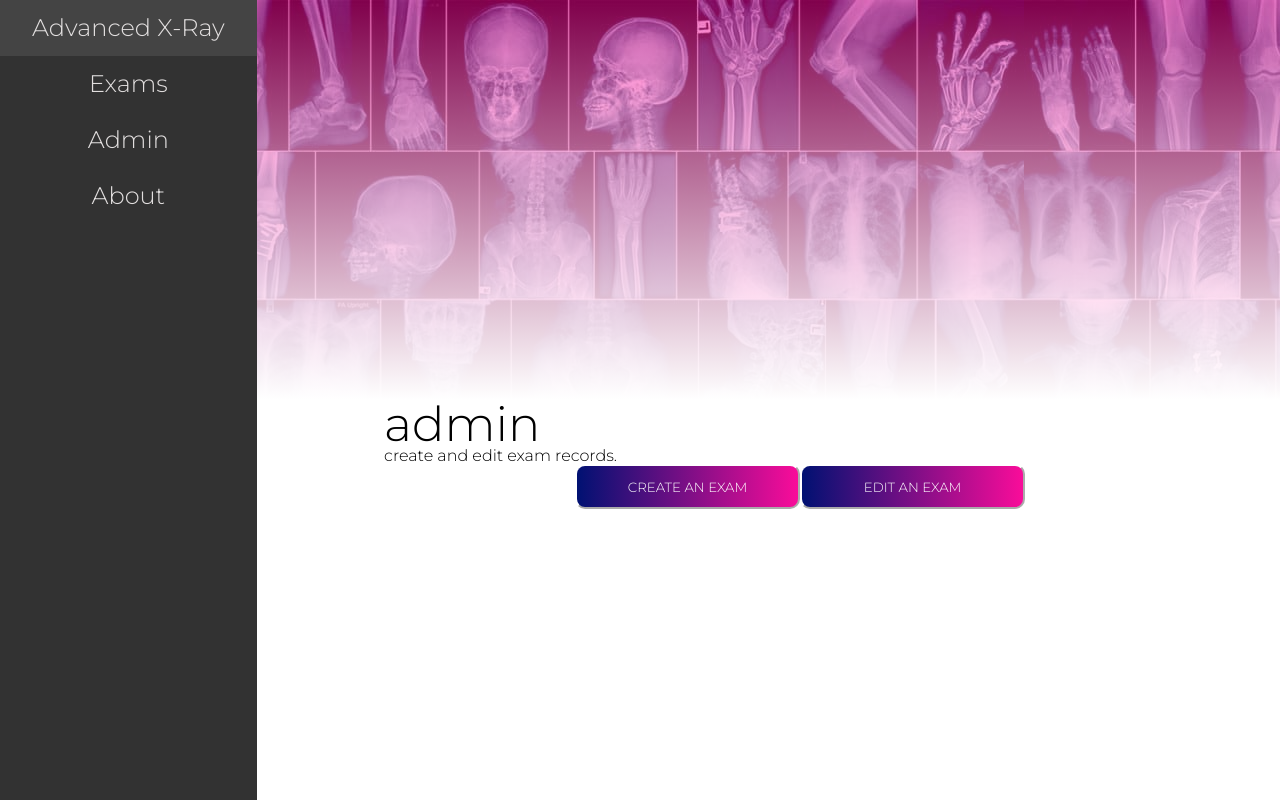
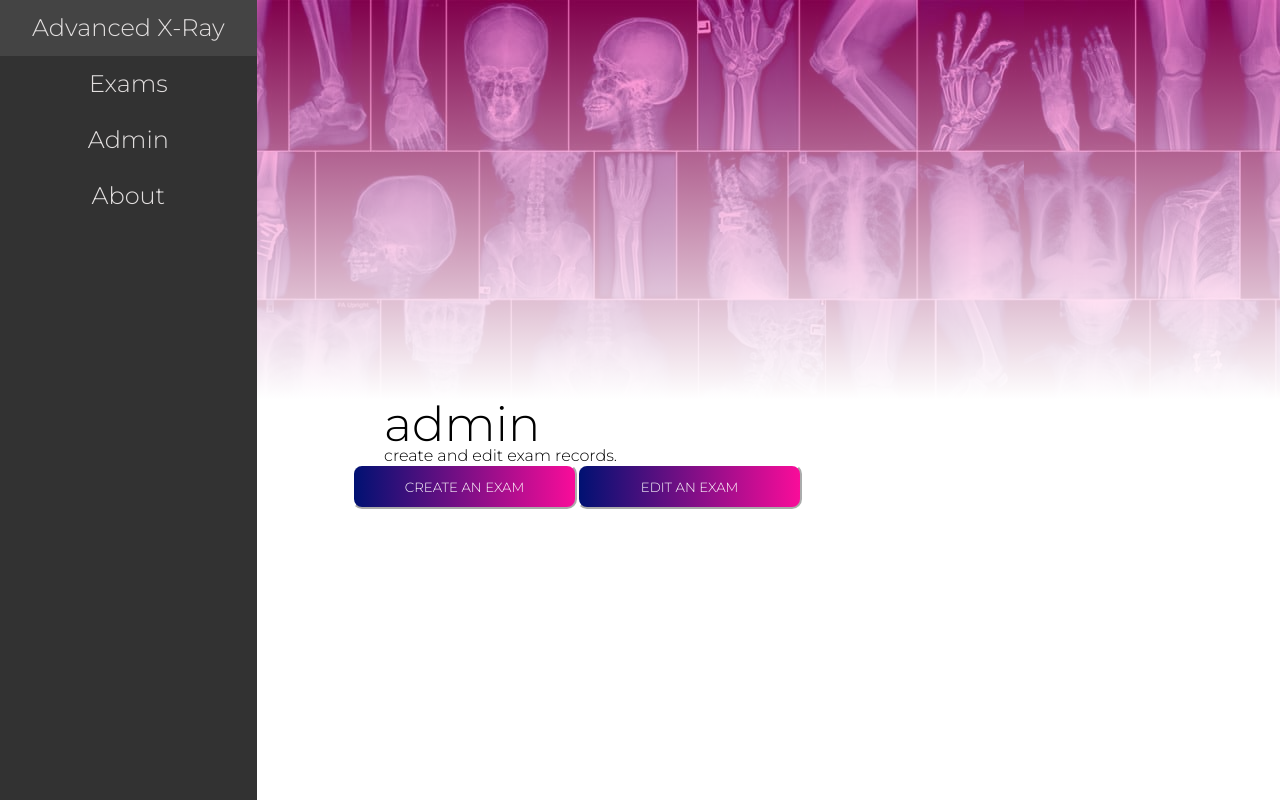
Before and after one commit to Quick07/Hack-Diversity-SWE-Group-6-Project, a React (Create React App) app in the folder client/: page /AdminPage in a window 1280 px wide. Built offline with nearby package versions, Linux system fonts and the light colour scheme; the HTML template or start-up script is replaced by a standard one.

Commit message:
Fixed Nav & adminpage

```diff
--- a/client/src/components/AdminPage/AdminPage.js
+++ b/client/src/components/AdminPage/AdminPage.js
@@ -10,7 +10,7 @@ export default function AdminPage() {
         <h1>admin</h1>
         <h2>create and edit exam records.</h2>
       </div>
-      <div className='adminbuttons'>
+      <div>
         <Link to='/AdminPage/CreateExam'>
           <Button className='MainExamPageButton' button='Create An Exam' />
           <Button className='adminButton' button='Edit An Exam' />
--- a/client/src/components/Navbar/Navbar.css
+++ b/client/src/components/Navbar/Navbar.css
@@ -14,14 +14,12 @@ div.sidenav {
   color: rgb(226, 223, 223);
 }
 
-a {
+
+.sidenav a {
+  padding: 1rem 2rem 1rem 2rem;
   display: block;
   text-align: center;
   text-decoration: none;
-}
-
-.sidenav a {
-  padding: 1rem 2rem 1rem 2rem;
 }
 
 a.active {
```
